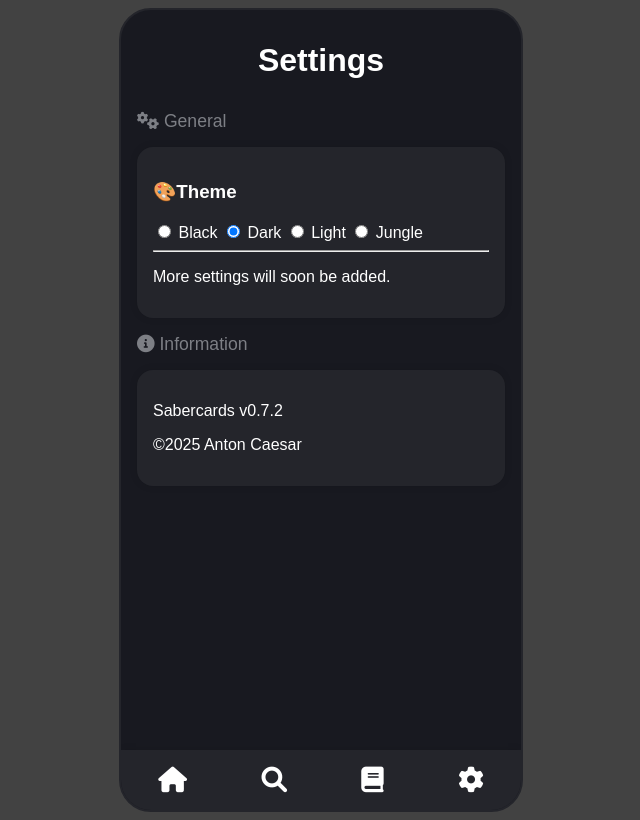
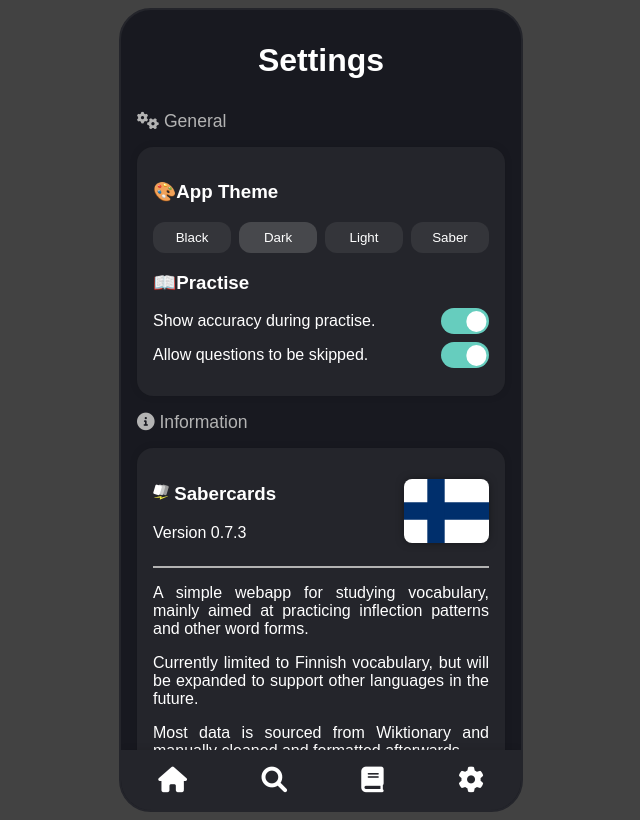
Before and after one commit to samsoneko/inflect, a SvelteKit app: page /settings in a window 1280 px wide. Shown: the whole page, without its empty margins (319-959 px from the left). Built offline with nearby package versions, Linux system fonts and the light colour scheme.

Commit message:
Massively improved settings

```diff
--- a/package.json
+++ b/package.json
@@ -20,6 +20,7 @@
 		"vite": "^6.0.3"
 	},
 	"dependencies": {
-		"@sveltejs/adapter-node": "^5.2.12"
+		"@sveltejs/adapter-node": "^5.2.12",
+		"lineicons": "^1.3.2"
 	}
 }
--- a/src/app.html
+++ b/src/app.html
@@ -7,8 +7,9 @@
 		<meta name="viewport" content="width=device-width, initial-scale=1" />
 		%sveltekit.head%
 		<link rel="stylesheet" href="https://cdnjs.cloudflare.com/ajax/libs/font-awesome/6.0.0-beta3/css/all.min.css"/>
+		<link rel="stylesheet" href="./node_modules/lineicons/assets/icon-fonts/lineicons.css" />
 		<link rel="stylesheet" href="%sveltekit.assets%/global.css">
-		<link rel="stylesheet" href="https://fonts.googleapis.com/css?family=Fjalla+One|Libre+Baskerville|Merriweather|Open+Sans">
+		<link rel="stylesheet" href="https://fonts.googleapis.com/css?family=Fjalla+One|Libre+Baskerville|Merriweather|Open+Sans|Raleway">
 	</head>
 	<body data-sveltekit-preload-data="hover">
 		<div style="display: contents">%sveltekit.body%</div>
--- a/src/lib/ThemeSwitcher.svelte
+++ b/src/lib/ThemeSwitcher.svelte
@@ -17,20 +17,20 @@
         if (theme == "black") {
             document.body.classList.add('black-theme');
             document.body.classList.remove('light-theme');
-            document.body.classList.remove('jungle-theme');
+            document.body.classList.remove('saber-theme');
             localStorage.setItem('theme', theme);
         } else if (theme == "dark") {
             document.body.classList.remove('light-theme');
             document.body.classList.remove('black-theme');
-            document.body.classList.remove('jungle-theme');
+            document.body.classList.remove('saber-theme');
             localStorage.setItem('theme', theme);
         } else if (theme == "light") {
             document.body.classList.add('light-theme');
             document.body.classList.remove('black-theme');
-            document.body.classList.remove('jungle-theme');
+            document.body.classList.remove('saber-theme');
             localStorage.setItem('theme', theme);
-        } else if (theme == "jungle") {
-            document.body.classList.add('jungle-theme');
+        } else if (theme == "saber") {
+            document.body.classList.add('saber-theme');
             document.body.classList.remove('black-theme');
             document.body.classList.remove('light-theme');
             localStorage.setItem('theme', theme);
@@ -39,26 +39,39 @@
     }
 </script>
 
+<div class="theme-selector">
+    <button class={currentTheme === "black" ? "theme-button-active" : "theme-button"} onclick={() => setTheme("black")}>Black</button>
+    <button class={currentTheme === "dark" ? "theme-button-active" : "theme-button"} onclick={() => setTheme("dark")}>Dark</button>
+    <button class={currentTheme === "light" ? "theme-button-active" : "theme-button"} onclick={() => setTheme("light")}>Light</button>
+    <button class={currentTheme === "saber" ? "theme-button-active" : "theme-button"} onclick={() => setTheme("saber")}>Saber</button>
+</div>
 
-<h3>🎨Theme</h3>
-
-<form class="theme-selector">
-    <input type="radio" id="black" name="theme" value="black" checked={currentTheme=="black"} onclick={() => setTheme("black")}/>
-    <label for="black">Black</label>
-
-    <input type="radio" id="dark" name="theme" value="dark" checked={currentTheme=="dark"} onclick={() => setTheme("dark")}/>
-    <label for="dark">Dark</label>
-
-    <input type="radio" id="light" name="theme" value="light" checked={currentTheme=="light"} onclick={() => setTheme("light")}/>
-    <label for="light">Light</label>
-
-    <input type="radio" id="jungle" name="theme" value="jungle" checked={currentTheme=="jungle"} onclick={() => setTheme("jungle")}/>
-    <label for="jungle">Jungle</label>
-</form>
-
-<hr>
 
 <style>
     .theme-selector {
+        display: flex;
+        justify-content: space-around;
+        gap: 8px;
     }
+
+    .theme-button {
+        text-align: center;
+        border: var(--border);
+        background-color: var(--layer-2);
+        width: 100%;
+        padding: 8px;
+        border-radius: calc(var(--border-radius) - 4px);
+        color: var(--text-color);
+    }
+
+    .theme-button-active {
+        text-align: center;
+        border: var(--border);
+        background-color: var(--layer-1-active);
+        width: 100%;
+        padding: 8px;
+        border-radius: calc(var(--border-radius) - 4px);
+        color: var(--text-color);
+    }
+
 </style>
--- /dev/null
+++ b/src/lib/ToggleSwitch.svelte
@@ -0,0 +1,72 @@
+<script>
+    export let checked = true;
+</script>
+
+<label class="switch">
+    <input type="checkbox" bind:checked={checked}>
+    <span class="slider round"></span>
+</label>
+
+<style>
+    .switch {
+        position: relative;
+        display: inline-block;
+        width: 3em;
+        height: 1.6em;
+    }
+
+    /* Hide default HTML checkbox */
+    .switch input {
+        opacity: 0;
+        width: 0;
+        height: 0;
+    }
+
+    /* The slider */
+    .slider {
+        position: absolute;
+        cursor: pointer;
+        top: 0;
+        left: 0;
+        right: 0;
+        bottom: 0;
+        background-color: #929292;
+        -webkit-transition: .1s;
+        transition: .1s;
+    }
+
+    .slider:before {
+        position: absolute;
+        content: "";
+        height: 1.3em;
+        width: 1.3em;
+        left: 0.16em;
+        bottom: 0.16em;
+        background-color: white;
+        -webkit-transition: .1s;
+        transition: .1s;
+    }
+
+    input:checked + .slider {
+        background-color: var(--green-color);
+    }
+
+    input:focus + .slider {
+        box-shadow: 0 0 1px var(--green-color);
+    }
+
+    input:checked + .slider:before {
+        -webkit-transform: translateX(1.4em);
+        -ms-transform: translateX(1.4em);
+        transform: translateX(1.4em);
+    }
+
+    /* Rounded sliders */
+    .slider.round {
+        border-radius: 34px;
+    }
+
+    .slider.round:before {
+        border-radius: 50%;
+    }
+</style>
--- /dev/null
+++ b/src/lib/app_config.json
@@ -0,0 +1,4 @@
+{
+    "showAccuracy": true,
+    "showSkipButton": true
+}
--- a/src/routes/+page.svelte
+++ b/src/routes/+page.svelte
@@ -29,7 +29,6 @@
             <CategoryBlock name={"Nouns"} color={"var(--blue-color)"} lesson_path="study/textinput?lang=fi&lesson=noun-declination" settings_path="study/textinput/settings?lang=fi&lesson=noun-declination" description={"Practise the declination of nouns"}/>
             <CategoryBlock name={"Pronouns"} color={"var(--green-color)"} lesson_path="study/textinput?lang=fi&lesson=pronoun-declination" settings_path="study/textinput/settings?lang=fi&lesson=pronoun-declination" description={"Practise the declination of pronouns"}/>
             <CategoryBlock name={"Adjectives"} color={"var(--purple-color)"} lesson_path="study/textinput?lang=fi&lesson=adjective-declination" settings_path="study/textinput/settings?lang=fi&lesson=adjective-declination" description={"Practise the declination of adjectives"}/>
-            <CategoryBlock name={"Gradation⌛"} color={"var(--inactive-color)"} lesson_path="" settings_path="" description={"Practise adjective gradation"}/>
         </div>
     {:else if current_tab == "conjugation"}
         <div class="category-div">
@@ -39,6 +38,7 @@
         <div class="category-div">
             <CategoryBlock name={"Time⌛"} color={"var(--inactive-color)"} lesson_path="" settings_path="" description={"Practise temporal expressions"}/>
             <CategoryBlock name={"Counters⌛"} color={"var(--inactive-color)"} lesson_path="" settings_path="" description={"Practise counting"}/>
+            <CategoryBlock name={"Gradation⌛"} color={"var(--inactive-color)"} lesson_path="" settings_path="" description={"Practise adjective gradation"}/>
         </div>
     {/if}
 </div>
--- a/src/routes/search/+page.svelte
+++ b/src/routes/search/+page.svelte
@@ -2,4 +2,8 @@
     import WiktionarySearch from "$lib/WiktionarySearch.svelte";
 </script>
 
-<WiktionarySearch/>
+<h1>Search</h1>
+
+<div class="page-section">
+    <WiktionarySearch/>
+</div>
--- a/src/routes/settings/+page.svelte
+++ b/src/routes/settings/+page.svelte
@@ -1,5 +1,18 @@
 <script>
+    import {onMount} from "svelte";
     import ThemeSwitcher from "$lib/ThemeSwitcher.svelte";
+    import ToggleSwitch from "$lib/ToggleSwitch.svelte";
+    import defaultAppConfig from "$lib/app_config.json";
+
+    let appConfig = $state(defaultAppConfig);
+
+    onMount(() => {
+        appConfig = JSON.parse(localStorage.getItem("appConfig")) || defaultAppConfig;
+    });
+
+    $effect(() => {
+        localStorage.setItem("appConfig", JSON.stringify(appConfig));
+    });
 </script>
 
 <h1>Settings</h1>
@@ -7,20 +20,88 @@
 <div class="page-section">
     <h2><i class="fas fa-gears"></i> General</h2>
     <div class="saber-panel-default">
+        <h3>🎨App Theme</h3>
         <ThemeSwitcher/>
-        <p>More settings will soon be added.</p>
+        <h3>📖Practise</h3>
+        <div class="settings-option">
+            <p class="settings-option-desc">Show accuracy during practise.</p>
+            <div class="settings-option-toggle">
+                <ToggleSwitch bind:checked={appConfig["showAccuracy"]}/>
+            </div>
+        </div>
+        <div class="settings-option">
+            <p class="settings-option-desc">Allow questions to be skipped.</p>
+            <div class="settings-option-toggle">
+                <ToggleSwitch bind:checked={appConfig["showSkipButton"]}/>
+            </div>
+        </div>
     </div>
-
-    <!-- <button class="image-button" aria-label="Language">
-        <img src="/fi.svg" alt="Language" class="button-image"/>
-        <p class="icon-button-label">Language</p>
-    </button> -->
 </div>
 
 <div class="page-section">
     <h2><i class="fas fa-circle-info"></i> Information</h2>
     <div class="saber-panel-default">
-        <p>Sabercards v0.7.2</p>
-        <p>©2025 Anton Caesar</p>
+        <div class="app-logo-div">
+            <div class="app-title">
+                <h3><img class="image-button" src="favicon.png" alt="App Logo"> Sabercards</h3>
+                <p>Version 0.7.3</p>
+            </div>
+            <div class="app-language">
+                <img class="flag" src="/fi.svg" alt="Language"/>
+            </div>
+        </div>
+        <hr>
+        <div class="app-description">
+            <p>A simple webapp for studying vocabulary, mainly aimed at practicing inflection patterns and other word forms.</p>
+            <p>Currently limited to Finnish vocabulary, but will be expanded to support other languages in the future.</p>
+            <p>Most data is sourced from Wiktionary and manually cleaned and formatted afterwards.</p>
+            <p>©2025 Anton Caesar</p>
+        </div>
     </div>
 </div>
+
+<style>
+    .app-logo-div {
+        display: grid;
+        grid-template-columns: repeat(2, 1fr);
+        grid-template-rows: 1fr;
+        grid-column-gap: 0px;
+        grid-row-gap: 0px;
+    }
+
+    .app-title {
+        grid-area: 1 / 1 / 2 / 2;
+    }
+
+    .app-language {
+        grid-area: 1 / 2 / 2 / 3;
+        background-color: none;
+        text-align: right;
+    }
+
+    .flag {
+        height: 4rem;
+        margin-top: 15px;
+        border-radius: 8px;
+        box-shadow: 0px 0px 8px -1px rgba(0,0,0,0.5);
+    }
+
+    .app-description {
+        text-align: justify;
+    }
+
+    .settings-option {
+        margin-bottom: 16px;
+        width: 100%;
+    }
+
+    .settings-option-desc {
+        display: inline;
+    }
+
+    .settings-option-toggle {
+        display: inline;
+        float: right;
+        margin-top: -4px;
+    }
+</style>
--- a/static/global.css
+++ b/static/global.css
@@ -1,7 +1,9 @@
 :root {
     --layer-0: #181920;
     --layer-1: #24252b;
-    --layer-1-select: #8c97b8;
+    --layer-1-hover: #303136;
+    --layer-1-active: #47484c;
+    --layer-2: #34353a;
 
     --border-radius: 16px;
     --border: none;
@@ -9,7 +11,7 @@
     --box-shadow: 0px 0px 8px -1px rgba(0,0,0,0.15);
 
     --text-color: white;
-    --subtle-text-color: #7d7f85;
+    --subtle-text-color: #b3b3b3;
     --icon-color: white;
 
     --primary-color: #bb86fc;
@@ -27,7 +29,9 @@
 .light-theme {
     --layer-0: #e5e7f6;
     --layer-1: white;
-    --layer-1-select: #8c97b8;
+    --layer-1-hover: #ccd2e6;
+    --layer-1-active: #adb6d1;
+    --layer-2: #ececec;
 
     --border-radius: 16px;
     --border: none;
@@ -35,6 +39,7 @@
     --box-shadow: 0px 0px 8px -1px rgba(0,0,0,0.25);
 
     --text-color: black;
+    --subtle-text-color: #494949;
     --icon-color: black;
 
     --primary-color: #6200ee;
@@ -51,7 +56,9 @@
 .black-theme {
     --layer-0: black;
     --layer-1: #181920;
-    --layer-1-select: #69769b;
+    --layer-1-hover: #26272c;
+    --layer-1-active: #36373d;
+    --layer-2: #23242c;
 
     --border-radius: 16px;
     --border: none;
@@ -59,7 +66,6 @@
     --box-shadow: 0px 0px 8px -1px rgba(0,0,0,0.15);
 
     --text-color: white;
-    --subtle-text-color: #7d7f85;
     --icon-color: white;
 
     --primary-color: #bb86fc;
@@ -73,18 +79,19 @@
     --blue-color: #5c8bd7;
 }
 
-.jungle-theme {
-    --layer-0: #0a130b;
-    --layer-1: #112213;
-    --layer-1-select: #8cb89b;
+.saber-theme {
+    --layer-0: black;
+    --layer-1: #181920;
+    --layer-1-hover: #26272c;
+    --layer-1-active: #36373d;
+    --layer-2: #23242c;
 
     --border-radius: 16px;
-    --border: none;
+    --border: 1px solid #323338;
     --primary-border: none;
     --box-shadow: 0px 0px 8px -1px rgba(0,0,0,0.15);
 
     --text-color: white;
-    --subtle-text-color: #7d7f85;
     --icon-color: white;
 
     --primary-color: #bb86fc;
@@ -114,6 +121,10 @@
 
 button, form {
     display: inline;
+}
+
+hr {
+    border: 1px solid var(--subtle-text-color);
 }
 
 /*CSS for the general layout of the app*/
@@ -201,13 +212,13 @@
 }
 
 .saber-tab-button-default:hover, .saber-tab-button-default:active {
-    background-color: var(--layer-1-select);
+    background-color: var(--layer-1-hover);
 }
 
 .saber-tab-button-default-active {
     padding: 10px;
-    border: 2px solid var(--layer-1-select);
-    background-color: var(--layer-1);
+    border: var(--border);
+    background-color: var(--layer-1-active);
     color: var(--text-color);
     box-shadow: var(--box-shadow);
     border-radius: calc(var(--border-radius) - 4px);
@@ -220,6 +231,11 @@
     color: var(--text-color);
     box-shadow: var(--box-shadow);
     border-radius: var(--border-radius);
+}
+
+.saber-color-default {
+    background-color: var(--layer-1);
+    color: var(--text-color);
 }
 
 .saber-color-confirm {
@@ -243,19 +259,19 @@
 }
 
 .saber-border-confirm {
-    border: 4px solid var(--green-color);
+    border: 2px solid var(--green-color);
 }
 
 .saber-border-warn {
-    border: 4px solid var(--yellow-color);
+    border: 2px solid var(--yellow-color);
 }
 
 .saber-border-error {
-    border: 4px solid var(--red-color);
+    border: 2px solid var(--red-color);
 }
 
 .saber-border-info {
-    border: 4px solid var(--blue-color);
+    border: 2px solid var(--blue-color);
 }
 
 .center-text {
@@ -285,8 +301,8 @@
     color: var(--subtle-text-color);
 }
 
-.button-image {
-    height: 1.5rem;
+.image-button {
+    height: 1rem;
 }
 
 .image-button {
```
Also changed, not shown: src/lib/WiktionarySearch.svelte (+3 -4 lines), src/routes/+layout.svelte (+5 -5 lines), src/routes/study/textinput/+page.svelte (+9 -1 lines), 1 other file (tests, documents, lock files or other folders).
